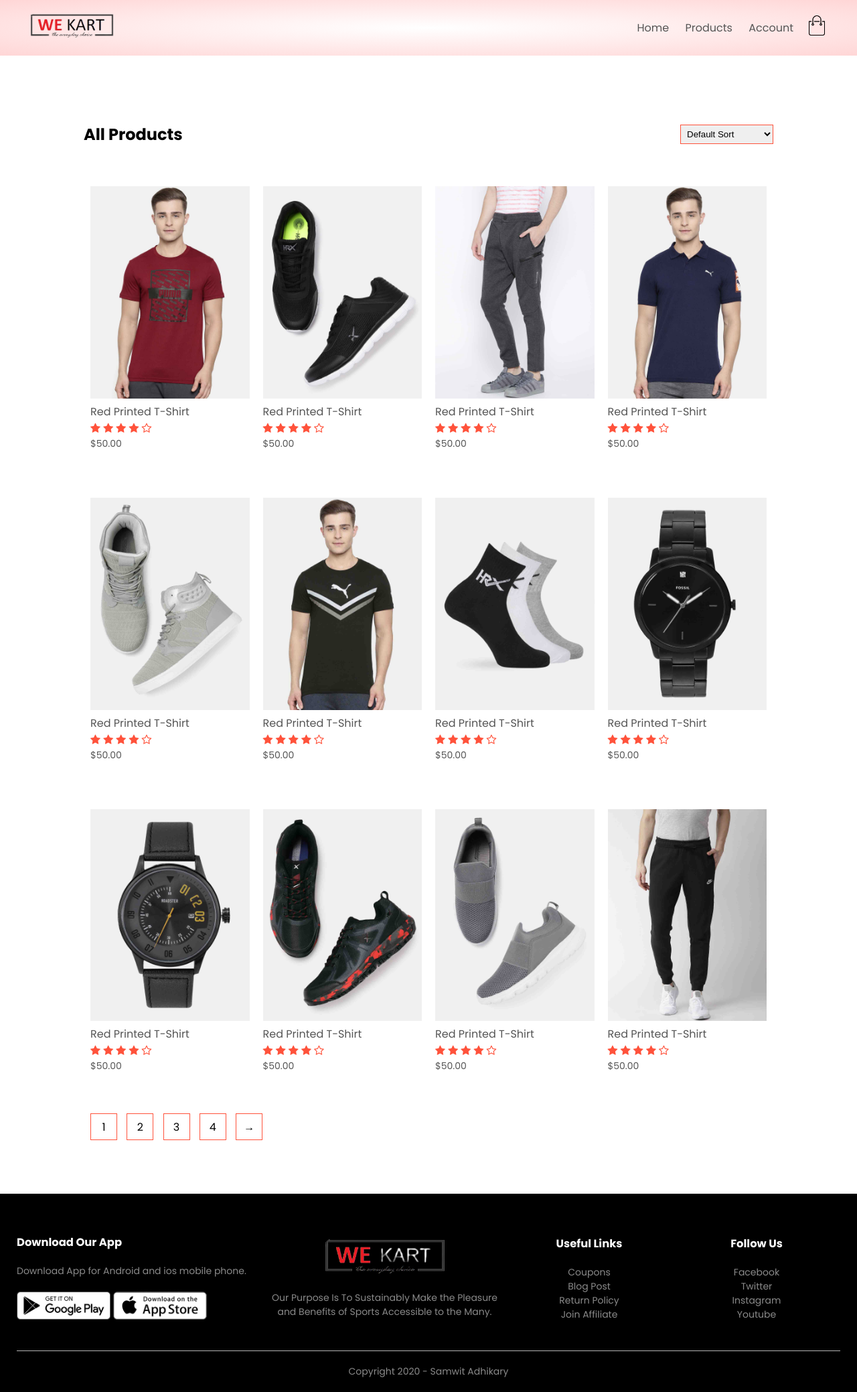
After one commit to rithinshibujohn/wekart, a Django app: page /product_list/ in a window 1280 px wide. The commit adds this page. Shown: the whole page at 67% size. Run offline with Django 5.2, Linux system fonts and the light colour scheme.

Commit message:
third commit 02-07-24 5.4 pm

```diff
--- a/products/urls.py
+++ b/products/urls.py
@@ -4,6 +4,7 @@ from django.conf.urls.static import static
 from .import views
 
 urlpatterns = [
-    path('',views.index),
+    path('',views.index,name='home'),
+    path('product_list/',views.list_product,name='list_product')
 
 ]
--- a/products/views.py
+++ b/products/views.py
@@ -3,3 +3,18 @@ from django.shortcuts import render
 # Create your views here.
 def index(request):
     return render(request,'index.html')
+
+def list_product(request):
+    """_summary_
+    return products list page
+
+    Args:
+    request(_type_): _description_
+
+    Returns:
+    _type_: _description_
+    """
+    return render(request,'products.html')
+
+def detail_product(request):
+    return render(request,'product_details.html')
--- a/templates/blank_layout.html
+++ b/templates/blank_layout.html
@@ -13,28 +13,11 @@
 </head>
 
 <body>
-
     <div class="header">
         <div class="container">
-            <div class="navbar">
-                <div class="logo">
-                    <a href="index.html"><img src="{% static 'images/logo.png' %}" alt="logo" width="125px"></a>
-                </div>
-                <nav>
-                    <ul id="MenuItems">
-                        <li><a href="index.html">Home</a></li>
-                        <li><a href="products.html">Products</a></li>
-                        <li><a href="">About</a></li>
-                        <li><a href="">Contact</a></li>
-                        <li><a href="account.html">Account</a></li>
-                    </ul>
-                </nav>
-                <a href="cart.html"><img src="{% static 'images/cart.png' %}" width="30px" height="30px"></a>
-                <img src="{% static 'images/menu.png' %}" class="menu-icon" onclick="menutoggle()">
-            </div>
+            {% include 'menu.html' %}
             {% block banner %}
 
-            {% include 'banner_layout.html' %}
 
             {% endblock banner %}
 
--- /dev/null
+++ b/templates/menu.html
@@ -0,0 +1,15 @@
+{% load static %}
+<div class="navbar">
+    <div class="logo">
+        <a href="index.html"><img src="{% static 'images/logo.png' %}" alt="logo" width="125px"></a>
+    </div>
+    <nav>
+        <ul id="MenuItems">
+            <li><a href="{% url 'home' %}">Home</a></li>
+            <li><a href="{% url 'list_product' %}">Products</a></li>
+            <li><a href="account.html">Account</a></li>
+        </ul>
+    </nav>
+    <a href="cart.html"><img src="{% static 'images/cart.png' %}" width="30px" height="30px"></a>
+    <img src="{% static 'images/menu.png' %}" class="menu-icon" onclick="menutoggle()">
+</div>
--- /dev/null
+++ b/templates/product_list.html
@@ -0,0 +1,170 @@
+{% load static %}
+<div class="small-container">
+    <div class="row row-2">
+        <h2>All Products</h2>
+        <select>
+            <option>Default Sort</option>
+            <option>Sort By Price</option>
+            <option>Sort By Popularity</option>
+            <option>Sort By Rating</option>
+            <option>Sort By Sale</option>
+        </select>
+    </div>
+    <div class="row">
+        <div class="col-4">
+            <a href="product_details.html"><img src="{% static 'images/product-1.jpg' %}"></a>
+            <h4>Red Printed T-Shirt</h4>
+            <div class="rating">
+                <i class="fa fa-star"></i>
+                <i class="fa fa-star"></i>
+                <i class="fa fa-star"></i>
+                <i class="fa fa-star"></i>
+                <i class="fa fa-star-o"></i>
+            </div>
+            <p>$50.00</p>
+        </div>
+        <div class="col-4">
+            <img src="{% static 'images/product-2.jpg' %}">
+            <h4>Red Printed T-Shirt</h4>
+            <div class="rating">
+                <i class="fa fa-star"></i>
+                <i class="fa fa-star"></i>
+                <i class="fa fa-star"></i>
+                <i class="fa fa-star"></i>
+                <i class="fa fa-star-o"></i>
+            </div>
+            <p>$50.00</p>
+        </div>
+        <div class="col-4">
+            <img src="{% static 'images/product-3.jpg' %}">
+            <h4>Red Printed T-Shirt</h4>
+            <div class="rating">
+                <i class="fa fa-star"></i>
+                <i class="fa fa-star"></i>
+                <i class="fa fa-star"></i>
+                <i class="fa fa-star"></i>
+                <i class="fa fa-star-o"></i>
+            </div>
+            <p>$50.00</p>
+        </div>
+        <div class="col-4">
+            <img src="{% static 'images/product-4.jpg' %}">
+            <h4>Red Printed T-Shirt</h4>
+            <div class="rating">
+                <i class="fa fa-star"></i>
+                <i class="fa fa-star"></i>
+                <i class="fa fa-star"></i>
+                <i class="fa fa-star"></i>
+                <i class="fa fa-star-o"></i>
+            </div>
+            <p>$50.00</p>
+        </div>
+    </div>
+    <div class="row">
+        <div class="col-4">
+            <img src="{% static 'images/product-5.jpg' %}">
+            <h4>Red Printed T-Shirt</h4>
+            <div class="rating">
+                <i class="fa fa-star"></i>
+                <i class="fa fa-star"></i>
+                <i class="fa fa-star"></i>
+                <i class="fa fa-star"></i>
+                <i class="fa fa-star-o"></i>
+            </div>
+            <p>$50.00</p>
+        </div>
+        <div class="col-4">
+            <img src="{% static 'images/product-6.jpg' %}">
+            <h4>Red Printed T-Shirt</h4>
+            <div class="rating">
+                <i class="fa fa-star"></i>
+                <i class="fa fa-star"></i>
+                <i class="fa fa-star"></i>
+                <i class="fa fa-star"></i>
+                <i class="fa fa-star-o"></i>
+            </div>
+            <p>$50.00</p>
+        </div>
+        <div class="col-4">
+            <img src="{% static 'images/product-7.jpg' %}">
+            <h4>Red Printed T-Shirt</h4>
+            <div class="rating">
+                <i class="fa fa-star"></i>
+                <i class="fa fa-star"></i>
+                <i class="fa fa-star"></i>
+                <i class="fa fa-star"></i>
+                <i class="fa fa-star-o"></i>
+            </div>
+            <p>$50.00</p>
+        </div>
+        <div class="col-4">
+            <img src="{% static 'images/product-8.jpg' %}">
+            <h4>Red Printed T-Shirt</h4>
+            <div class="rating">
+                <i class="fa fa-star"></i>
+                <i class="fa fa-star"></i>
+                <i class="fa fa-star"></i>
+                <i class="fa fa-star"></i>
+                <i class="fa fa-star-o"></i>
+            </div>
+            <p>$50.00</p>
+        </div>
+    </div>
+    <div class="row">
+        <div class="col-4">
+            <img src="{% static 'images/product-9.jpg' %}">
+            <h4>Red Printed T-Shirt</h4>
+            <div class="rating">
+                <i class="fa fa-star"></i>
+                <i class="fa fa-star"></i>
+                <i class="fa fa-star"></i>
+                <i class="fa fa-star"></i>
+                <i class="fa fa-star-o"></i>
+            </div>
+            <p>$50.00</p>
+        </div>
+        <div class="col-4">
+            <img src="{% static 'images/product-10.jpg' %}">
+            <h4>Red Printed T-Shirt</h4>
+            <div class="rating">
+                <i class="fa fa-star"></i>
+                <i class="fa fa-star"></i>
+                <i class="fa fa-star"></i>
+                <i class="fa fa-star"></i>
+                <i class="fa fa-star-o"></i>
+            </div>
+            <p>$50.00</p>
+        </div>
+        <div class="col-4">
+            <img src="{% static 'images/product-11.jpg' %}">
+            <h4>Red Printed T-Shirt</h4>
+            <div class="rating">
+                <i class="fa fa-star"></i>
+                <i class="fa fa-star"></i>
+                <i class="fa fa-star"></i>
+                <i class="fa fa-star"></i>
+                <i class="fa fa-star-o"></i>
+            </div>
+            <p>$50.00</p>
+        </div>
+        <div class="col-4">
+            <img src="{% static 'images/product-12.jpg' %}">
+            <h4>Red Printed T-Shirt</h4>
+            <div class="rating">
+                <i class="fa fa-star"></i>
+                <i class="fa fa-star"></i>
+                <i class="fa fa-star"></i>
+                <i class="fa fa-star"></i>
+                <i class="fa fa-star-o"></i>
+            </div>
+            <p>$50.00</p>
+        </div>
+    </div>
+    <div class="page-btn">
+        <span>1</span>
+        <span>2</span>
+        <span>3</span>
+        <span>4</span>
+        <span>→</span>
+    </div>
+</div>
--- /dev/null
+++ b/templates/products.html
@@ -0,0 +1,8 @@
+{% extends 'blank_layout.html' %}
+
+
+{% block content %}
+<!-- Feadtued Categories -->
+{% include 'product_list.html' %}
+
+{% endblock content %}
```
Also changed, not shown: templates/header.html (added, +12 -0 lines).
